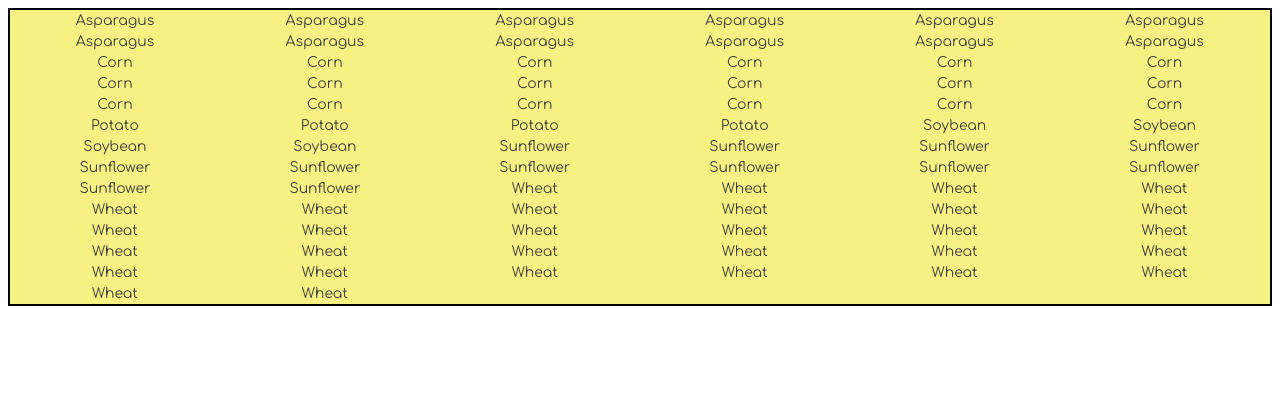
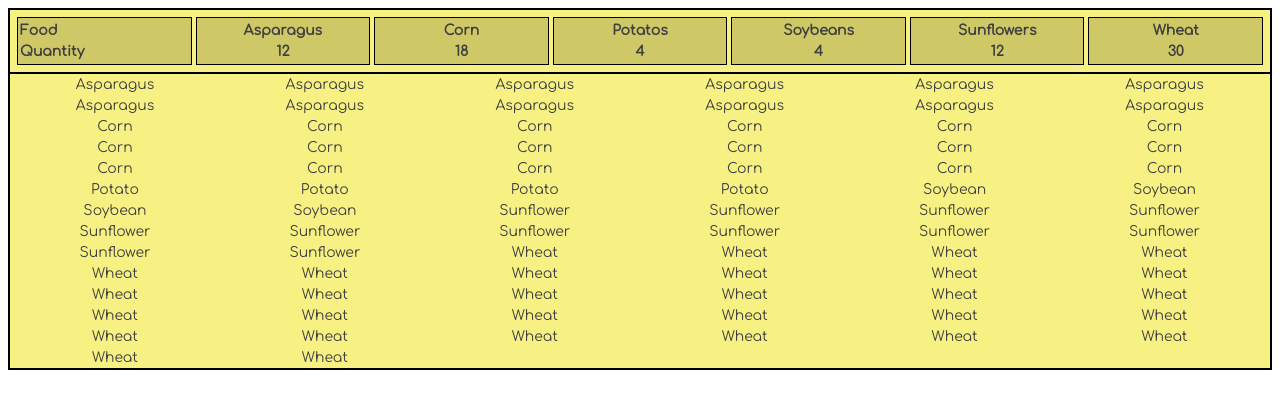
Before and after one commit to CtrlVaultDel/nss-modern-farm, a website with bundled scripts: page src/index.html in a window 1280 px wide. Built offline with nearby package versions, Linux system fonts and the light colour scheme; a web font is replaced by a local one.

Commit message:
Added dynamic quantity display

```diff
--- a/src/index.html
+++ b/src/index.html
@@ -8,7 +8,12 @@
 
     <body>
         <main class="container">
-            <div class="messages"></div>
+            <div class="quantityBox">
+
+            </div>
+            <div class="messages">
+
+            </div>
         </main>
 
         <script type="module" src="./scripts/main.js"></script>
--- a/src/scripts/catalog.js
+++ b/src/scripts/catalog.js
@@ -4,9 +4,8 @@ import { harvestPlants } from "./harvester.js"
 export const catalog = () =>{
     const grownPlants = usePlants();
     const plantsToSell = harvestPlants(grownPlants);
+    const quantityOfPlants = getQuantity(grownPlants);
 
-    console.log("These are the plantsToSell");
-    console.log(plantsToSell);
     plantsToSell.sort(function(a,b){
         if (a.type < b.type){
             return -1;
@@ -16,12 +15,87 @@ export const catalog = () =>{
         }
         return 0;
     });
-    console.log(plantsToSell);
 
     const contentElement = document.querySelector(".container");
+    const quantityElement = document.querySelector(".quantityBox");
+
+    quantityElement.innerHTML += `
+        <section class="foodAndAmountHeader">
+            <div class="foodHeader">Food</div>
+            <div class="quantityHeader">Quantity</div>
+        </section>
+        `
+
+    quantityOfPlants.forEach(element =>{
+        quantityElement.innerHTML += `
+            <section class="foodAndAmount">
+                <div class="food">${element.type}</div>
+                <div class="amount">${element.quantity}</div>
+            </section>
+        `
+    });
 
     plantsToSell.forEach(element => {
         const plantToPage = element.type;
         contentElement.innerHTML += `<section class="plant">${plantToPage}</section>`;
     });
 }
+
+const getQuantity = (plantArray) =>{
+    let asparagusCount = 0;
+    let cornCount = 0;
+    let potatoCount = 0;
+    let soybeanCount = 0;
+    let sunflowerCount = 0;
+    let wheatCount = 0;
+    plantArray.forEach(element => {
+        switch (element.type){
+            case "Asparagus":
+                asparagusCount += 4;
+                break;
+            case "Corn":
+                cornCount += 3;
+                break;
+            case "Potato":
+                potatoCount += 2;
+                break;
+            case "Soybean":
+                soybeanCount += 4;
+                break;
+            case "Sunflower":
+                sunflowerCount += 3;
+                break;
+            case "Wheat":
+                wheatCount += 6;
+                break;
+        }
+    });
+    const quantityArray = [
+        {
+        type: "Asparagus",
+        quantity: asparagusCount
+        },
+        {
+        type: "Corn",
+        quantity: cornCount
+        },
+        {
+        type: "Potatos",
+        quantity: potatoCount
+        },
+        {
+        type: "Soybeans",
+        quantity: soybeanCount
+        },
+        {
+        type: "Sunflowers",
+        quantity: sunflowerCount
+        },
+        {
+        type: "Wheat",
+        quantity: wheatCount
+        }
+    ]
+    console.log(quantityArray);
+    return quantityArray;
+}
--- a/src/styles/main.css
+++ b/src/styles/main.css
@@ -46,3 +46,23 @@ h1,h2,h3,h4,h5,h6 {
     flex-basis: 16.66%;
     text-align: center;
 }
+
+.quantityBox{
+    display:flex;
+    width: 100%;
+    border-bottom: solid black 2px;
+    padding: 5px;
+}
+
+.foodAndAmountHeader, .foodAndAmount{
+    font-weight: bold;
+    padding: 2px;
+    margin: 2px;
+    border: solid black 1px;
+    flex-basis: 14.2%;
+    background-color: #cfc866;
+}
+
+.foodAndAmount{
+    text-align: center;
+}
```
